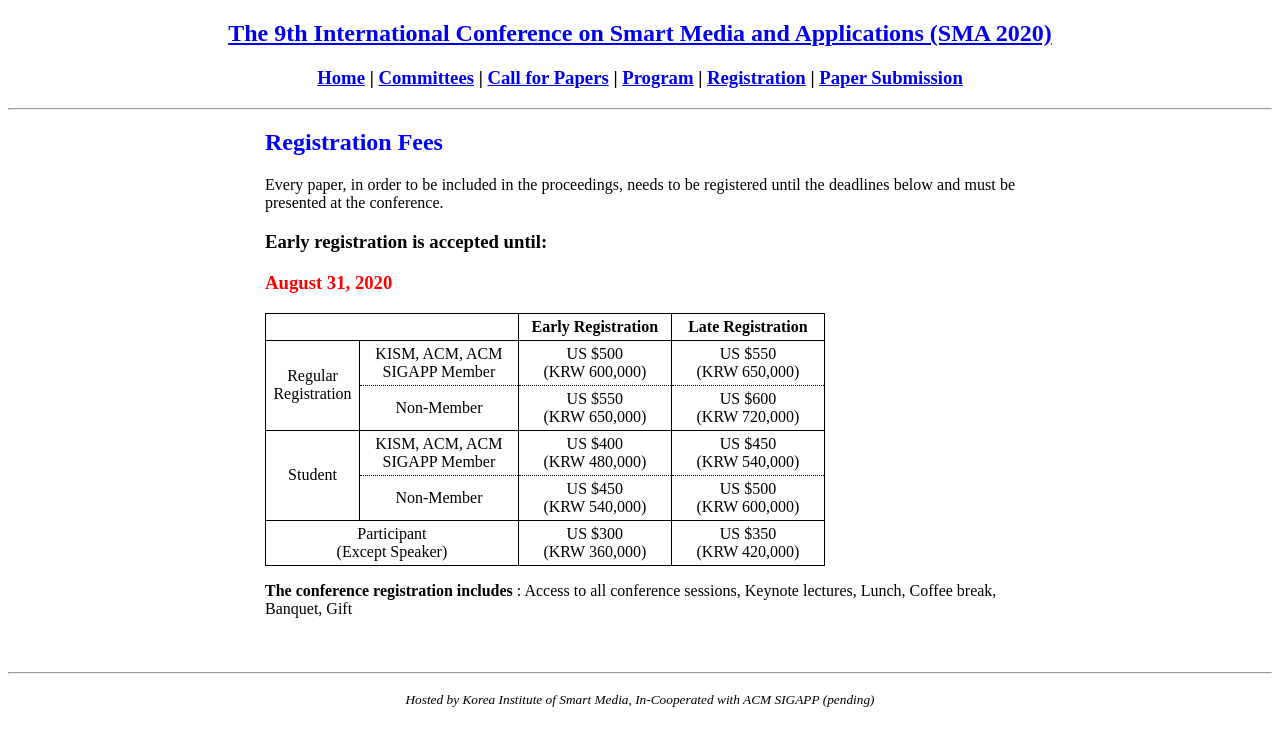
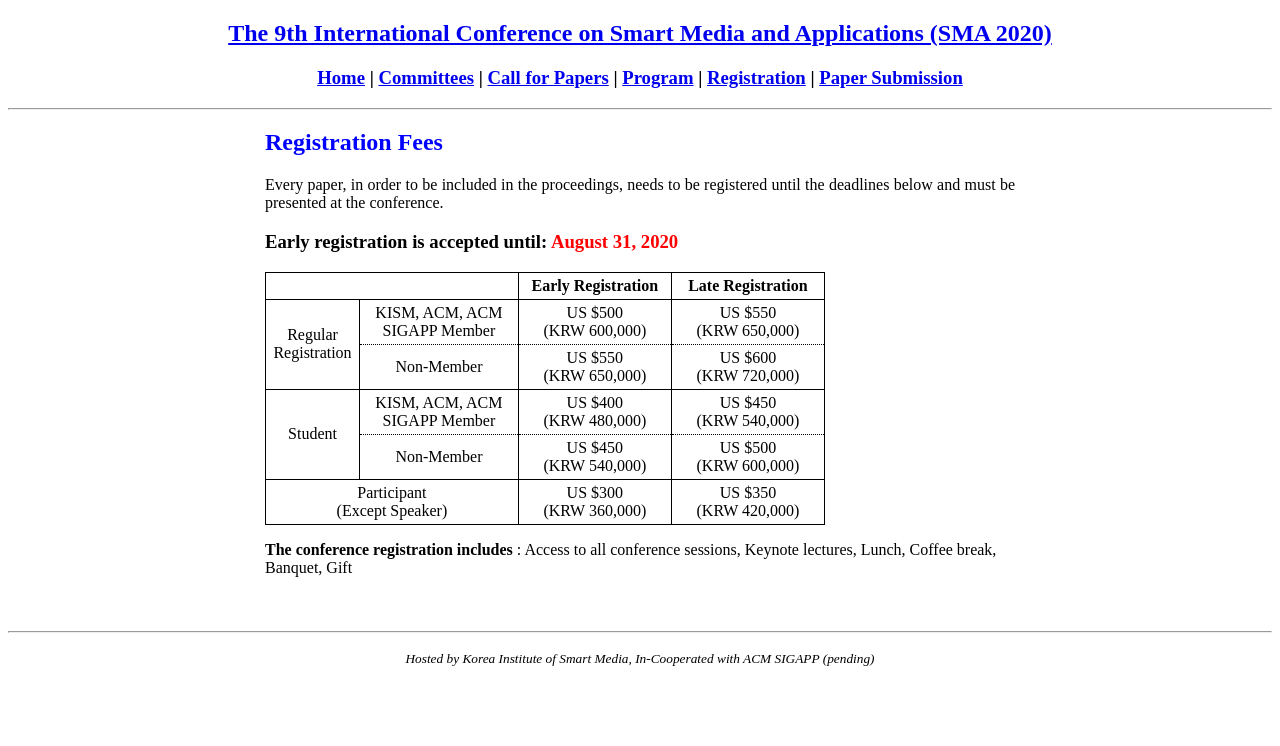
Before and after one commit to icea-conf/sma-2020.github.io, a Jekyll site: the page built from registration/index.html, in a window 1280 px wide. Shown: the top 746 px of the page. Built offline with Jekyll 4.4.1, drawn with Linux system fonts in a browser that asks for light colours.

Commit message:
Update index.html

```diff
--- a/registration/index.html
+++ b/registration/index.html
@@ -7,7 +7,7 @@
           <div>
                <h2 style="color:#0000FF">Registration Fees</h2>
                <p style="text-align: justify">Every paper, in order to be included in the proceedings, needs to be registered until the deadlines below and must be presented at the conference.</p>
-               <h3><p>Early registration is accepted until: </p><p style="color:#FF0000">August 31, 2020</p></h3>
+               <h3><a>Early registration is accepted until: </a><a style="color:#FF0000">August 31, 2020</a></h3>
                <table class="tlayout" cellspacing="0">
                     <tbody style="text-align: center">
                          <tr>
```
